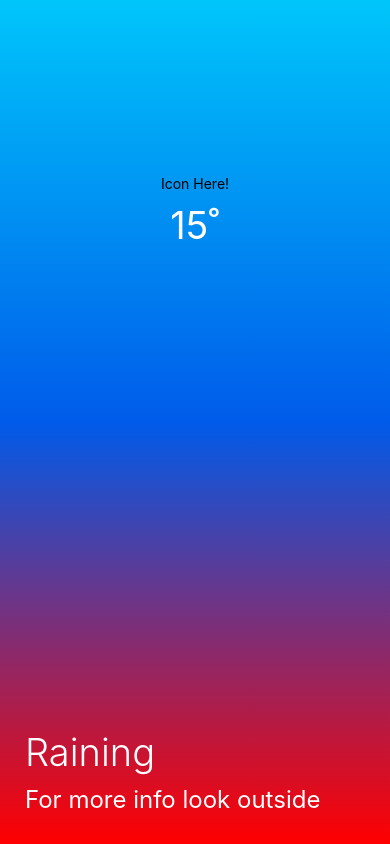
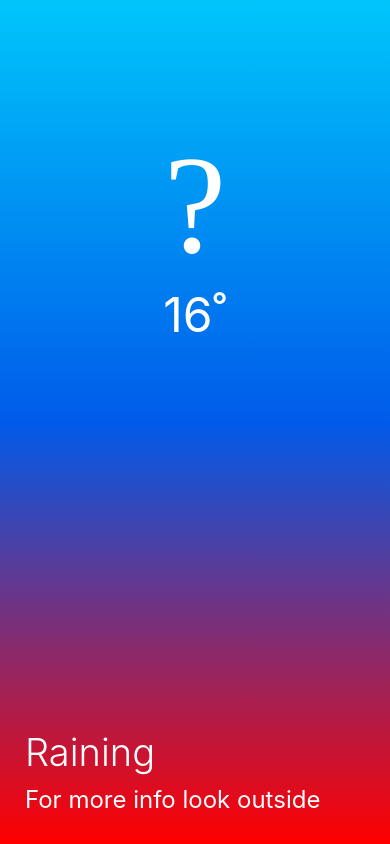
Before and after one commit to ruthetum/react-native-weather, a React Native app: screen / in a window 390 px wide. Built offline with nearby package versions, Linux system fonts and the light colour scheme.

Commit message:
ionicons 삽입하기

```diff
--- a/App.js
+++ b/App.js
@@ -1,6 +1,6 @@
 import React, {Component} from 'react';
 // 컴포넌트를 사용할 때는 import 시켜야함
-import { StyleSheet, Text, View } from 'react-native';
+import { StyleSheet, Text, View, StatusBar } from 'react-native';
 import Weather from "./Weather";
 
 export default class App extends Component {
@@ -11,6 +11,7 @@ export default class App extends Component {
     const { isLoaded } = this.state;
     return (
       <View style={styles.container}>
+        <StatusBar hidden={true} />
         {isLoaded ? (
           <Weather />
         ) : (
--- a/Weather.js
+++ b/Weather.js
@@ -1,6 +1,7 @@
 import React, {Component} from 'react';
 import { StyleSheet, Text, View } from 'react-native';
 import { LinearGradient } from "expo-linear-gradient";
+import { Ionicons } from '@expo/vector-icons';
 
 export default class Weather extends Component {
   render() {
@@ -10,8 +11,8 @@ export default class Weather extends Component {
         style={styles.container}>
 
         <View style={styles.upper}>
-            <Text>Icon Here!</Text>
-            <Text style={styles.temp}>15˚</Text>
+            <Ionicons name="ios-rainy" size={140} color="white" />
+            <Text style={styles.temp}>16˚</Text>
         </View>
 
         <View style={styles.lower}>
@@ -31,13 +32,13 @@ const styles = StyleSheet.create({
   upper: {
     flex:1,
     alignItems:"center",
-    justifyContent:"center"
+    justifyContent:"center",
+    marginTop:30
   },
   temp:{
-    fontSize:38,
+    fontSize:48,
     backgroundColor: "transparent",  // 배경 투명하게
-    color:"white",
-    marginTop:10
+    color:"white"
   },
   lower:{
     flex:1,
```
